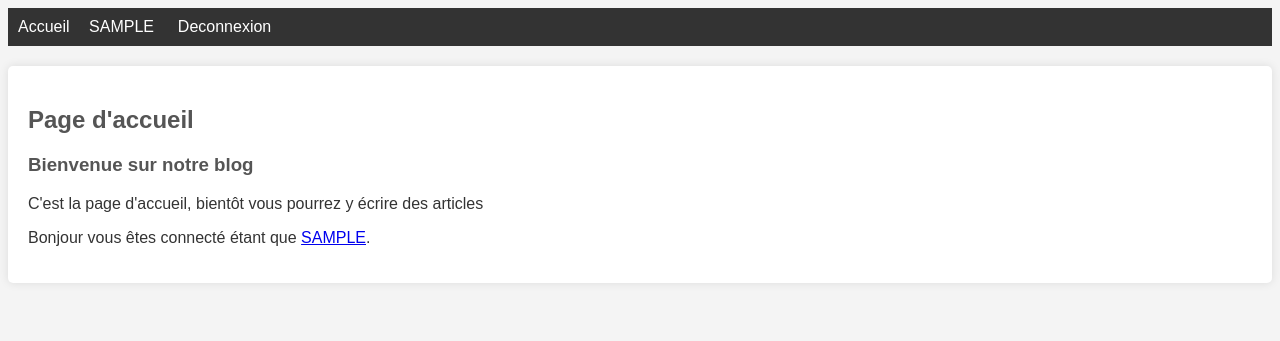
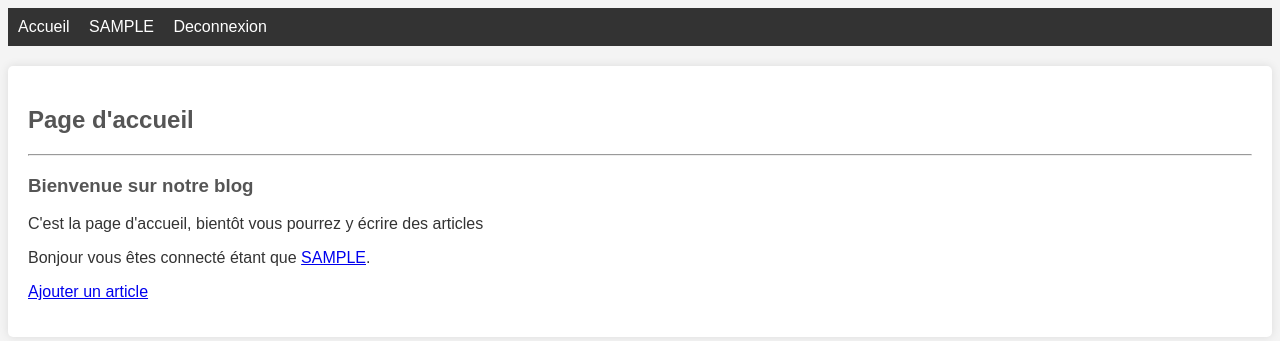
Before and after one commit to Sabbat10/mon-blog-projet, a Django app: page / in a window 1280 px wide. Shown: the top 341 px of the page. Run offline with Django 5.2, Linux system fonts and the light colour scheme; the visitor is signed in with stand-in values (Sample User, id 1).

Commit message:
add ArticleForm

```diff
--- a/blogapp/urls.py
+++ b/blogapp/urls.py
@@ -1,5 +1,5 @@
 from django.urls import path
-from blogapp.views import home_view, connexion_view, inscription_view, deconnexion_view
+from blogapp.views import home_view, connexion_view, inscription_view, deconnexion_view, create_article_view
 
 
 app_name = 'blogapp'
@@ -9,4 +9,5 @@ urlpatterns = [
     path('connexion/', connexion_view, name='connexion'),
     path('inscription/', inscription_view, name='inscription'),
     path('deconnexion/', deconnexion_view, name='deconnexion'),
+    path('create_article/', create_article_view, name='create_article'),
 ]
--- a/blogapp/views.py
+++ b/blogapp/views.py
@@ -1,6 +1,9 @@
 from django.shortcuts import render, redirect
 from django.contrib.auth.forms import UserCreationForm, AuthenticationForm
 from django.contrib.auth import login, logout
+
+from blogapp.forms import ArticleForms
+from blogapp.models import Article
 
 
 # views.py
@@ -37,5 +40,26 @@ def inscription_view(request):
 
 # logout view
 def deconnexion_view(request):
+
     logout(request)
     return redirect('blogapp:home')
+
+
+def create_article_view(request):
+    if request.method == 'POST':
+        form = ArticleForms(request.POST)
+        if form.is_valid():
+            new_article = form.save(commit=False)
+            new_article.author = request.user
+            new_article.save()
+            return redirect('blogapp:home')
+
+    else:
+        form = ArticleForms()
+
+    return render(
+        request,
+        'create_update_article.html',
+        {'form': form,
+        'action': 'Creer'
+    })
--- a/templates/base.html
+++ b/templates/base.html
@@ -41,7 +41,7 @@
       <a href="{% url 'blogapp:home' %}">Accueil</a>
 
       {% if user.is_authenticated %}
-      <a href="#">{{ user.username.upper }}</a>.
+      <a href="#">{{ user.username.upper }}</a>
       <a href="{% url 'blogapp:deconnexion' %}">Deconnexion</a>
 
       {% else %}
--- a/templates/home.html
+++ b/templates/home.html
@@ -2,6 +2,7 @@
 <!--  -->
 {%block content %}
 <h2>Page d'accueil</h2>
+<hr />
 
 <h3>Bienvenue sur notre blog</h3>
 <p>C'est la page d'accueil, bientôt vous pourrez y écrire des articles</p>
@@ -11,6 +12,7 @@
   Bonjour vous êtes connecté étant que
   <a href="#">{{ user.username.upper }}</a>.
 </p>
+<p><a href="{% url 'blogapp:create_article' %}">Ajouter un article</a></p>
 {% else %}
 <p>Veillez vous connecter</p>
 {% endif %} {% endblock content %}
```
Also changed, not shown: blogapp/forms.py (added, +8 -0 lines), templates/create_update_article.html (added, +11 -0 lines).
